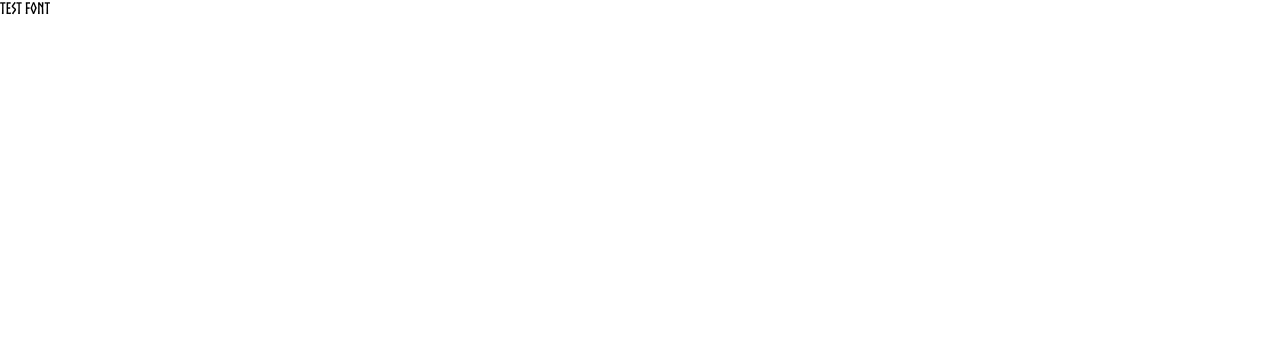
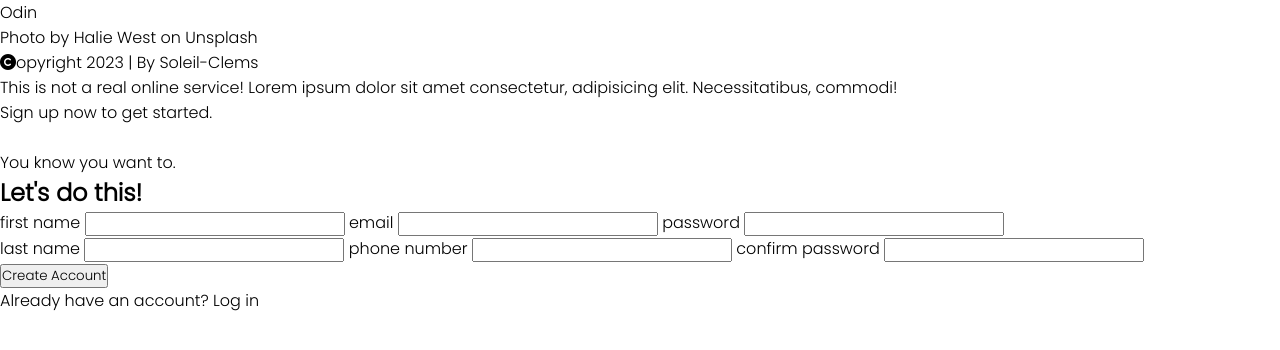
Before and after one commit to Soleil-Clems/Odin-Sign-up-Form, a plain HTML site: page index.html in a window 1280 px wide. Drawn offline with Linux system fonts and the light colour scheme.

Commit message:
Writing all html content

```diff
--- a/css/styles.css
+++ b/css/styles.css
@@ -7,5 +7,5 @@
     margin: 0;
     padding: 0;
     box-sizing: border-box;
-    font-family: Norse-Bold;
+    font-family: Poppins;
 }
--- a/index.html
+++ b/index.html
@@ -4,10 +4,71 @@
     <meta charset="UTF-8">
     <meta name="viewport" content="width=device-width, initial-scale=1.0">
     <title>Odin Sign up Form</title>
+    <link rel="preconnect" href="https://fonts.googleapis.com">
+<link rel="preconnect" href="https://fonts.gstatic.com" crossorigin>
+<link href="https://fonts.googleapis.com/css2?family=Poppins:wght@300&display=swap" rel="stylesheet">
+    <link rel="stylesheet" href="https://cdnjs.cloudflare.com/ajax/libs/font-awesome/6.4.2/css/all.min.css" integrity="sha512-z3gLpd7yknf1YoNbCzqRKc4qyor8gaKU1qmn+CShxbuBusANI9QpRohGBreCFkKxLhei6S9CQXFEbbKuqLg0DA==" crossorigin="anonymous" referrerpolicy="no-referrer" />
     <link rel="stylesheet" href="./css/styles.css">
     <link rel="stylesheet" href="./font/Norse-Bold.otf">
 </head>
 <body>
-    <p>test font</p>
+    <main>
+        <section id="left">
+            <div class="banner">
+                <!-- <img id="img-banner" src="./asset/odin-lined.png" alt=""> -->
+                <p class="odin-text">Odin</p>
+            </div>
+            <div>
+                <p class="dedicace">Photo by <span class="line">Halie West</span> on <span class="line"></span>Unsplash</span></p>
+                <p class="footer"><i class="fa-solid fa-copyright"></i>opyright 2023 | By Soleil-Clems</p>
+            </div>
+        </section>
+        <section id="right">
+            <div class="long-text">
+                This is not a real online service! Lorem ipsum dolor sit amet consectetur, adipisicing elit. Necessitatibus, commodi! <br>
+                Sign up now to get started. <br><br>
+                You know you want to.
+            </div>
+
+            <div class="form-div">
+                <h1>Let's do this!</h1>
+                <form action="">
+                    <div class="inner-form-block">
+                        <div class="form-left">
+                            <label for="">
+                                first name
+                                <input type="text">
+                            </label>
+                            <label for="">
+                                email
+                                <input type="email">
+                            </label>
+                            <label for="">
+                                password
+                                <input type="password">
+                            </label>
+                        </div>
+
+                        <div class="form-right">
+                            <label for="">
+                                last name
+                                <input type="text">
+                            </label>
+                            <label for="">
+                                phone number
+                                <input type="number">
+                            </label>
+                            <label for="">
+                                confirm password
+                                <input type="password">
+                            </label>
+                        </div>
+                </div>
+                <input type="button" value="Create Account">
+                </form>
+                <p class="already">Already have an account? <span class="green">Log in</span></p>
+            </div>
+        </section>
+    </main>
 </body>
 </html>
```
